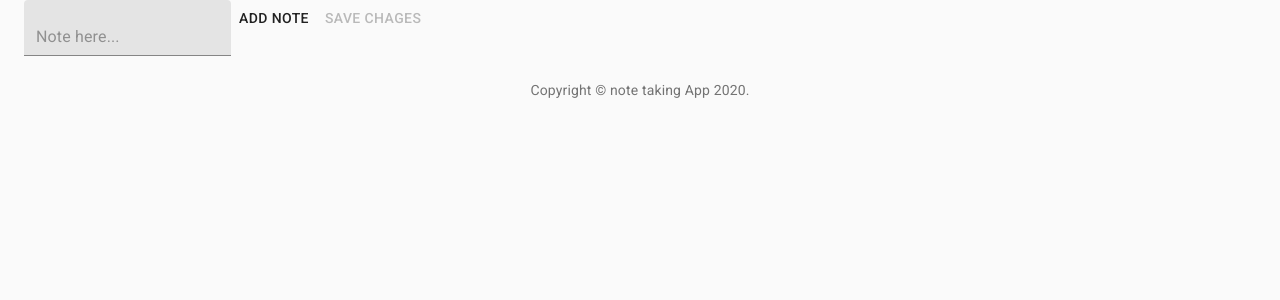
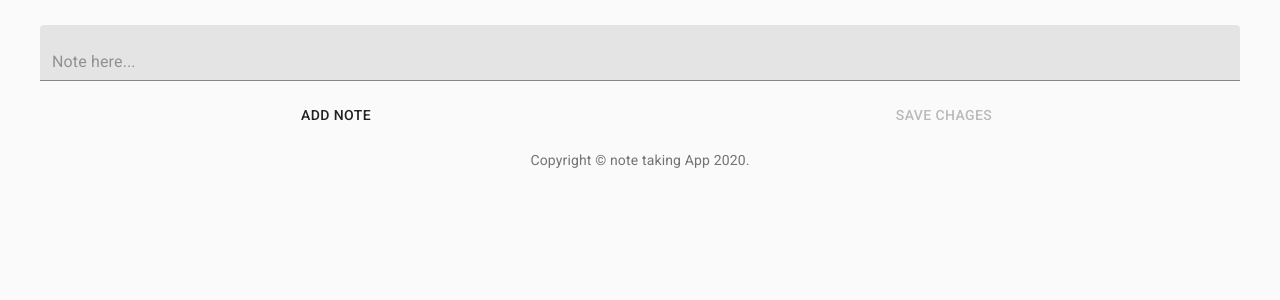
Before and after one commit to Afshintm/ctars-notes-app, a React (Create React App) app: page / in a window 1280 px wide. Shown: the top 300 px of the page. Built offline with nearby package versions, Linux system fonts and the light colour scheme.

Commit message:
deployed working new deployment

```diff
--- a/src/App.js
+++ b/src/App.js
@@ -10,10 +10,9 @@ const useStyles = makeStyles((theme) => ({
   root: {
     flexGrow: 1,
   },
-  paper: {
+  topgrid: {
     padding: theme.spacing(2),
-    textAlign: 'center',
-    color: theme.palette.text.secondary,
+    marginTop: 1
   },
 }));
 
@@ -36,7 +35,7 @@ function App() {
   return (
     <Container maxWidth="lg">
       <div className={classes.root}>
-      <Grid container spacing={3}>
+      <Grid container spacing={2} className={classes.topgrid}>
         <Grid item xs={12}>
           <NotesPage></NotesPage>
         </Grid>
--- a/src/components/NotesPage.js
+++ b/src/components/NotesPage.js
@@ -72,10 +72,9 @@ class NotesPage extends React.Component {
           textAlign: 'center',
           color: theme.palette.text.secondary,
         },
-        bullet: {
-          display: 'inline-block',
-          margin: '0 2px',
-          transform: 'scale(0.8)',
+        topgrid: {
+          padding: theme.spacing(2),
+          marginBottom: 2,
         },
         title: {
           fontSize: 14,
@@ -89,7 +88,7 @@ class NotesPage extends React.Component {
       fields.forEach((cardIndex) => {
           let card = this.state.notes[cardIndex];
           cardList.push(
-            <Grid item xs={6} sm={3} key={cardIndex}>
+            <Grid item xs={6} sm={4} key={cardIndex}>
               <Card>
                 <CardContent>
                   <Typography className={classes.title} color="textPrimary" gutterBottom>
@@ -106,18 +105,22 @@ class NotesPage extends React.Component {
       });
 
     return (
-      <Grid container spacing={3}>
+      <Grid container spacing={2}>
         <Grid item xs={12}>
               <TextField
                 id="filled-textarea"
                 placeholder="Note here..."
                 variant="filled"
+                fullWidth
                 value={this.state.value}
                 onChange={(e) => this.changeNoteText(e)}
               />
-
-              <Button onClick={() => this.addNewNote()} disabled={this.state.editMode}>Add Note</Button>
-              <Button onClick={() => this.saveChanges()} disabled={!this.state.editMode}>Save Chages</Button>
+        </Grid>
+        <Grid item xs={6}>
+          <Button fullWidth className={classes.paper}  onClick={() => this.addNewNote()} disabled={this.state.editMode}>Add Note</Button>
+        </Grid>
+        <Grid item xs={6}>
+          <Button fullWidth className={classes.paper} onClick={() => this.saveChanges()} disabled={!this.state.editMode}>Save Chages</Button>
         </Grid>
         {cardList}
       </Grid>
```
Also changed, not shown: src/firebase.txt (deleted).
